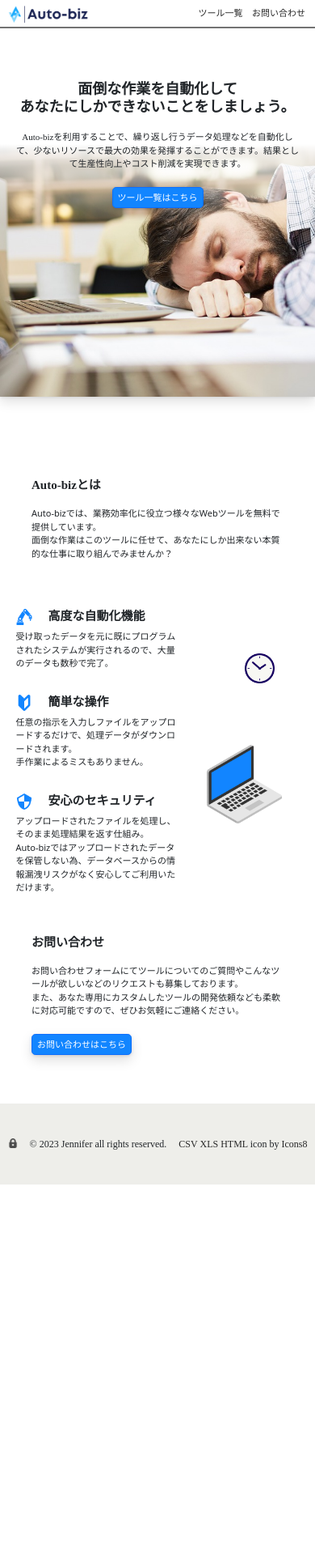
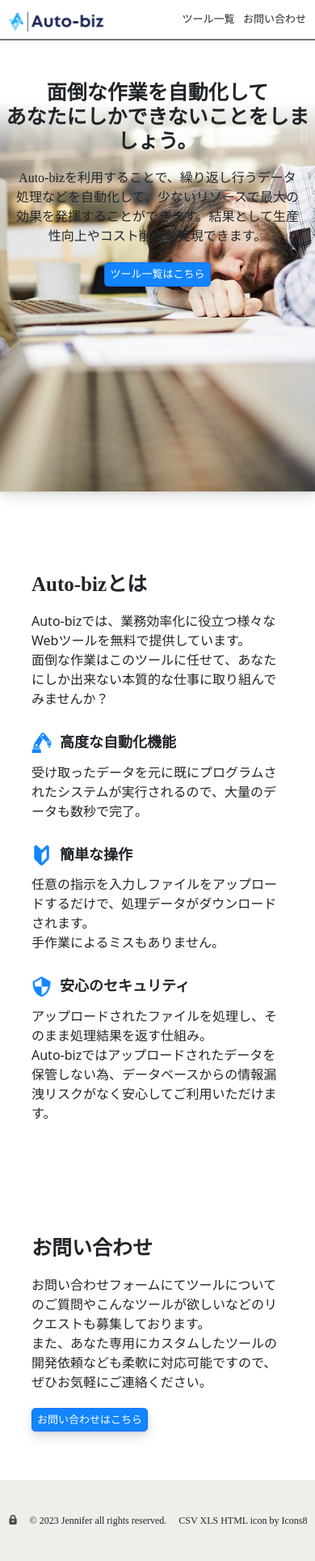
Before and after one commit to kishi-hirosuke/convenient_tools, a Django app: page / in a window 390 px wide. Shown: the whole page at 81% size. Before the commit the page ends 1463 px from the top, so only its background shows below. Run offline with Django 3.2, Linux system fonts and the light colour scheme; some libraries are stand-ins or nearby versions.

Commit message:
topページレスポンス更新

```diff
--- a/tool_site/static/css/main.css
+++ b/tool_site/static/css/main.css
@@ -336,7 +336,7 @@
   font-size: 22px;
   font-family: "游ゴシック", "ヒラギノ角ゴ ProN", "sans-serif";
   font-weight: bold;
-  padding: 30px 0 5px 0;
+  padding: 2px 0 5px 0;
 }
 .top_wrapper .top_container .box hr {
   margin: 0 0 50px 0;
@@ -349,36 +349,35 @@
   font-family: "游ゴシック", "ヒラギノ角ゴ ProN", "sans-serif";
   box-shadow: 0px 1.2px 3.6px rgba(0, 0, 0, 0.11), 0px 6.4px 14.4px rgba(0, 0, 0, 0.13);
 }
-.top_wrapper .top_container .feature {
-  margin-left: 25%;
+.top_wrapper .top_container .box .feature {
   padding: 100px 0;
   background: no-repeat;
   background-image: url("/static/images/timer.png"), url("/static/images/pc.png");
-  background-position: 65% 10%, 70% 55%;
-  background-size: 10%, 25%;
+  background-position: 90% 10%, 65% 55%;
+  background-size: 13%, 35%;
 }
-.top_wrapper .top_container .feature ul {
+.top_wrapper .top_container .box .feature ul {
   list-style: none;
   padding: 0 0;
 }
-.top_wrapper .top_container .feature ul li {
+.top_wrapper .top_container .box .feature ul li {
   width: 300px;
   margin-bottom: 50px;
   background: no-repeat;
   background-size: 30px auto;
 }
-.top_wrapper .top_container .feature ul li h4 {
+.top_wrapper .top_container .box .feature ul li h4 {
   font-family: "游ゴシック", "ヒラギノ角ゴ ProN", "sans-serif";
   font-weight: bold;
   margin-left: 40px;
 }
-.top_wrapper .top_container .feature ul li:nth-child(1) {
+.top_wrapper .top_container .box .feature ul li:nth-child(1) {
   background-image: url("/static/images/icon/robot.png");
 }
-.top_wrapper .top_container .feature ul li:nth-child(2) {
+.top_wrapper .top_container .box .feature ul li:nth-child(2) {
   background-image: url("/static/images/icon/beginner.png");
 }
-.top_wrapper .top_container .feature ul li:nth-child(3) {
+.top_wrapper .top_container .box .feature ul li:nth-child(3) {
   background-image: url("/static/images/icon/security.png");
 }
 
--- a/tool_site/static/css/main.scss
+++ b/tool_site/static/css/main.scss
@@ -386,7 +386,7 @@
                 font-size: $subtitle;
                 font-family: $ja;
                 font-weight: bold;
-                padding: 30px 0 5px 0;
+                padding: 2px 0 5px 0;
             }
             hr{
                 margin: 0 0 50px 0;
@@ -399,15 +399,12 @@
                 font-family: $ja;
                 box-shadow: 0px 1.2px 3.6px rgb(0 0 0 / 11%), 0px 6.4px 14.4px rgb(0 0 0 / 13%);
             }
-        }
             .feature{
-            margin-left: 25%;
                 padding: 100px 0;
                 background: no-repeat;
                 background-image: url('/static/images/timer.png'), url('/static/images/pc.png');
-            background-position: 65% 10%, 70% 55%;
-            background-size: 10%, 25%;
-
+                background-position: 90% 10%, 65% 55%;
+                background-size: 13%, 35%;
                 ul{
                     list-style: none;
                     padding: 0 0;
@@ -432,6 +429,7 @@
                     }
                     li:nth-child(3){
                         background-image: url('/static/images/icon/security.png');
+                    }
                 }
             }
         }
--- a/tool_site/static/css/responsive.css
+++ b/tool_site/static/css/responsive.css
@@ -1,6 +1,10 @@
 @media screen and (max-width: 1900px) {
   .hero_wrapper .hero_container .hero_bg_img {
     height: 50vw;
+  }
+  .top_wrapper .top_container .box .feature {
+    background-position: 100% 10%, 80% 55%;
+    background-size: 20%, 45%;
   }
 }
 @media screen and (max-width: 1400px) {
@@ -19,7 +23,11 @@
   .top_wrapper .top_container .box a {
     padding: 10px 20px;
   }
-  .top_wrapper .top_container .feature ul li {
+  .top_wrapper .top_container .box .feature {
+    background-position: 100% 25%, 90% 55%;
+    background-size: 20%, 45%;
+  }
+  .top_wrapper .top_container .box .feature ul li {
     width: 250px;
   }
   .tools_table {
@@ -47,8 +55,8 @@
     padding-top: 120px;
   }
   .hero_wrapper .hero_container .hero_bg_img {
-    background-size: 200%;
-    height: 100vw;
+    background-size: 140%;
+    height: 70vw;
   }
   .hero_wrapper .hero_container .hero_main_title h3 {
     font-size: 33px;
@@ -70,11 +78,10 @@
     padding: 7px 10px;
     font-size: 16px;
   }
-  .top_wrapper .top_container .feature {
-    margin-left: 10%;
-    padding: 70px 0;
+  .top_wrapper .top_container .box .feature {
+    background-position: 100% 25%, 80% 55%;
   }
-  .top_wrapper .top_container .feature ul li {
+  .top_wrapper .top_container .box .feature ul li {
     width: 250px;
   }
   .main_wrapper .container .data_form {
@@ -82,9 +89,6 @@
   }
 }
 @media screen and (max-width: 700px) {
-  header {
-    height: 35px;
-  }
   header .header_top_link {
     width: 120px;
     margin: 0 0 20px 10px;
@@ -93,24 +97,23 @@
     margin-right: 10px;
   }
   header .header_right_contents .header_right_link {
-    width: 80px;
-  }
-  header .header_right_contents .header_right_link h2 {
-    font-size: 11px;
+    width: 100px;
   }
   .hero_wrapper {
     padding-top: 120px;
   }
   .hero_wrapper .hero_container .hero_bg_img {
+    background: linear-gradient(to top, rgba(255, 255, 255, 0) 65%, rgb(255, 255, 255) 95%), url("/static/images/sleeping-man.jpg");
+    height: 100vw;
     background-size: 200%;
-    height: 100vw;
+    background-position: top;
   }
   .hero_wrapper .hero_container .hero_main_title h3 {
-    font-size: 18px;
+    font-size: 25px;
   }
   .hero_wrapper .hero_container .hero_main_title a {
     padding: 7px 10px;
-    font-size: 11px;
+    font-size: 13px;
   }
   .top_wrapper {
     padding: 50px 0 80px 0;
@@ -119,18 +122,23 @@
     margin: 0 10%;
   }
   .top_wrapper .top_container .box h3 {
-    font-size: 15px;
+    font-size: 25px;
   }
   .top_wrapper .top_container .box a {
     padding: 7px 10px;
-    font-size: 11px;
+    font-size: 13px;
   }
-  .top_wrapper .top_container .feature {
-    margin-left: 10%;
-    padding: 70px 0;
+  .top_wrapper .top_container .box .feature {
+    background-image: none;
   }
-  .top_wrapper .top_container .feature ul li {
-    width: 250px;
+  .top_wrapper .top_container .box .feature ul li {
+    width: 100%;
+  }
+  .top_wrapper .top_container .box .feature ul li h4 {
+    font-size: 18px;
+  }
+  .top_wrapper .top_container .box .feature ul li p {
+    font-size: 16px;
   }
   .main_wrapper .container .data_form {
     width: 90%;
@@ -140,41 +148,34 @@
   }
 }
 @media screen and (max-width: 400px) {
-  header {
-    height: 35px;
-  }
-  header .header_top_link {
-    width: 100px;
-    margin: 0 0 20px 10px;
-  }
   header .header_right_contents {
     margin-right: 10px;
     gap: 2px;
   }
   header .header_right_contents .header_right_link {
-    width: 70px;
+    width: 80px;
   }
   header .header_right_contents .header_right_link h2 {
-    font-size: 11px;
+    font-size: 13px;
   }
   .hero_wrapper {
     padding-top: 100px;
   }
   .hero_wrapper .hero_container .hero_bg_img {
     background-size: 200%;
-    height: 100vw;
+    height: 130vw;
   }
   .hero_wrapper .hero_container .hero_main_title h3 {
-    font-size: 18px;
+    font-size: 25px;
   }
   .hero_wrapper .hero_container .hero_main_title p {
     width: 90%;
-    font-size: 11px;
+    font-size: 16px;
   }
   .hero_wrapper .hero_container .hero_main_title a {
     margin-top: 20px;
     padding: 4px 6px;
-    font-size: 11px;
+    font-size: 13px;
   }
   .top_wrapper {
     padding: 0;
@@ -184,32 +185,26 @@
   }
   .top_wrapper .top_container .box h3 {
     padding-bottom: 10px;
-    font-size: 15px;
+    font-size: 25px;
   }
   .top_wrapper .top_container .box p {
     padding: 0;
     margin: 0;
-    font-size: 11px;
+    font-size: 16px;
   }
   .top_wrapper .top_container .box a {
     margin-top: 20px;
     padding: 4px 6px;
-    font-size: 11px;
+    font-size: 13px;
   }
-  .top_wrapper .top_container .feature {
-    margin-left: 5%;
-    padding: 0 0 20px 0;
-    background-position: 85% 15%, 85% 55%;
+  .top_wrapper .top_container .box .feature {
+    padding: 30px 0 50px 0;
   }
-  .top_wrapper .top_container .feature ul li {
+  .top_wrapper .top_container .box .feature ul li {
     margin-bottom: 30px;
-    width: 200px;
-    background-size: 20px auto;
+    background-size: 25px;
   }
-  .top_wrapper .top_container .feature ul li h4 {
-    font-size: 15px;
-  }
-  .top_wrapper .top_container .feature ul li p {
-    font-size: 11px;
+  .top_wrapper .top_container .box .feature ul li h4 {
+    margin-left: 35px;
   }
 }/*# sourceMappingURL=responsive.css.map */
--- a/tool_site/static/css/responsive.scss
+++ b/tool_site/static/css/responsive.scss
@@ -3,15 +3,25 @@
 $small_title: 33px;
 $small_title_text: 30px;
 $small_sub_title: 16px;
-$phone_title: 18px;
-$phone_title_text: 15px;
-$phone_sub_title: 11px;
-$phone_text: 11px;
+$phone_title: 25px;
+$phone_title_text: 18px;
+$phone_sub_title: 13px;
+$phone_text: 16px;
 @media screen and (max-width:1900px) {
     .hero_wrapper{
         .hero_container{
             .hero_bg_img{
                 height: 50vw;
+            }
+        }
+    }
+    .top_wrapper {
+        .top_container {
+            .box{
+                .feature {
+                    background-position: 100% 10%, 80% 55%;
+                    background-size: 20%, 45%;
+                }
             }
         }
     }
@@ -42,11 +52,13 @@
                 a {
                     padding: 10px 20px;
                 }
-            }
                 .feature {
+                    background-position: 100% 25%, 90% 55%;
+                    background-size: 20%, 45%;
                     ul {
                         li {
                             width: 250px;
+                        }
                     }
                 }
             }
@@ -78,8 +90,8 @@
         padding-top: 120px;
         .hero_container{
             .hero_bg_img{
-                background-size: 200%;
-                height: 100vw;
+                background-size: 140%;
+                height: 70vw;
             }
             .hero_main_title {
                 h3 {
@@ -104,13 +116,12 @@
                     padding: 7px 10px;
                     font-size: $small_sub_title;
                 }
-            }
                 .feature {
-                margin-left: 10%;
-                padding: 70px 0;
+                    background-position: 100% 25%, 80% 55%;
                     ul {
                         li {
                             width: 250px;
+                        }
                     }
                 }
             }
@@ -127,7 +138,6 @@
 
 @media screen and (max-width:700px) {
     header {
-        height: 35px;
         .header_top_link {
             width: 120px;
             margin: 0 0 20px 10px;
@@ -135,10 +145,7 @@
         .header_right_contents {
             margin-right: 10px;
             .header_right_link {
-                width: 80px;
-                h2 {
-                    font-size: $phone_sub_title;
-                }
+                width: 100px;
             }
         }
     }
@@ -146,8 +153,10 @@
         padding-top: 120px;
         .hero_container{
             .hero_bg_img{
+                background: linear-gradient(to top, rgba(255, 255, 255, 0) 65%, rgb(255, 255, 255) 95%),url('/static/images/sleeping-man.jpg');
+                height: 100vw;
                 background-size: 200%;
-                height: 100vw;
+                background-position: top;
             }
             .hero_main_title {
                 h3 {
@@ -166,19 +175,24 @@
             .box {
                 margin: 0 10%;
                 h3 {
-                    font-size: $phone_title_text;
+                    font-size: $phone_title;
                 }
                 a {
                     padding: 7px 10px;
                     font-size: $phone_sub_title;
                 }
-            }
                 .feature {
-                margin-left: 10%;
-                padding: 70px 0;
+                    background-image: none;
                     ul {
                         li {
-                        width: 250px;
+                            width: 100%;
+                            h4 {
+                                font-size: $phone_title_text;
+                            }
+                            p {
+                                font-size: $phone_text;
+                            }
+                        }
                     }
                 }
             }
@@ -206,16 +220,11 @@
 
 @media screen and (max-width:400px) {
     header {
-        height: 35px;
-        .header_top_link {
-            width: 100px;
-            margin: 0 0 20px 10px;
-        }
         .header_right_contents {
             margin-right: 10px;
             gap: 2px;
             .header_right_link {
-                width: 70px;
+                width: 80px;
                 h2 {
                     font-size: $phone_sub_title;
                 }
@@ -227,7 +236,7 @@
         .hero_container{
             .hero_bg_img{
                 background-size: 200%;
-                height: 100vw;
+                height: 130vw;
             }
             .hero_main_title {
                 h3 {
@@ -252,7 +261,7 @@
                 margin: 0 10% 60px 10%;
                 h3 {
                     padding-bottom: 10px;
-                    font-size: $phone_title_text;
+                    font-size: $phone_title;
                 }
                 p {
                     padding: 0;
@@ -264,21 +273,15 @@
                     padding: 4px 6px;
                     font-size: $phone_sub_title;
                 }
-            }
                 .feature {
-                margin-left: 5%;
-                padding: 0 0 20px 0;
-                background-position: 85% 15%, 85% 55%;
+                    padding: 30px 0 50px 0;
                     ul {
                         li {
+                            h4{
+                                margin-left: 35px;
+                            }
                             margin-bottom: 30px;
-                        width: 200px;
-                        background-size: 20px auto;
-                        h4 {
-                            font-size: $phone_title_text;
-                        }
-                        p {
-                            font-size: $phone_text;
+                            background-size: 25px;
                         }
                     }
                 }
--- a/tool_site/templates/index.html
+++ b/tool_site/templates/index.html
@@ -32,9 +32,8 @@
                 Auto-bizでは、業務効率化に役立つ様々なWebツールを無料で提供しています。<br>
                 面倒な作業はこのツールに任せて、あなたにしか出来ない本質的な仕事に取り組んでみませんか？<br>
             </p>
-        </div>
-
             <div class="feature">
+                <div class="feature_img"></div>
                 <ul>
                     <li>
                         <h4>高度な自動化機能</h4>
@@ -50,6 +49,8 @@
                     </li>
                 </ul>
             </div>
+        </div>
+
 
         <div class="box">
             <h3>お問い合わせ</h3>
```
Also changed, not shown: 2 other files. Lines whose indentation alone changed are shown as unchanged.
